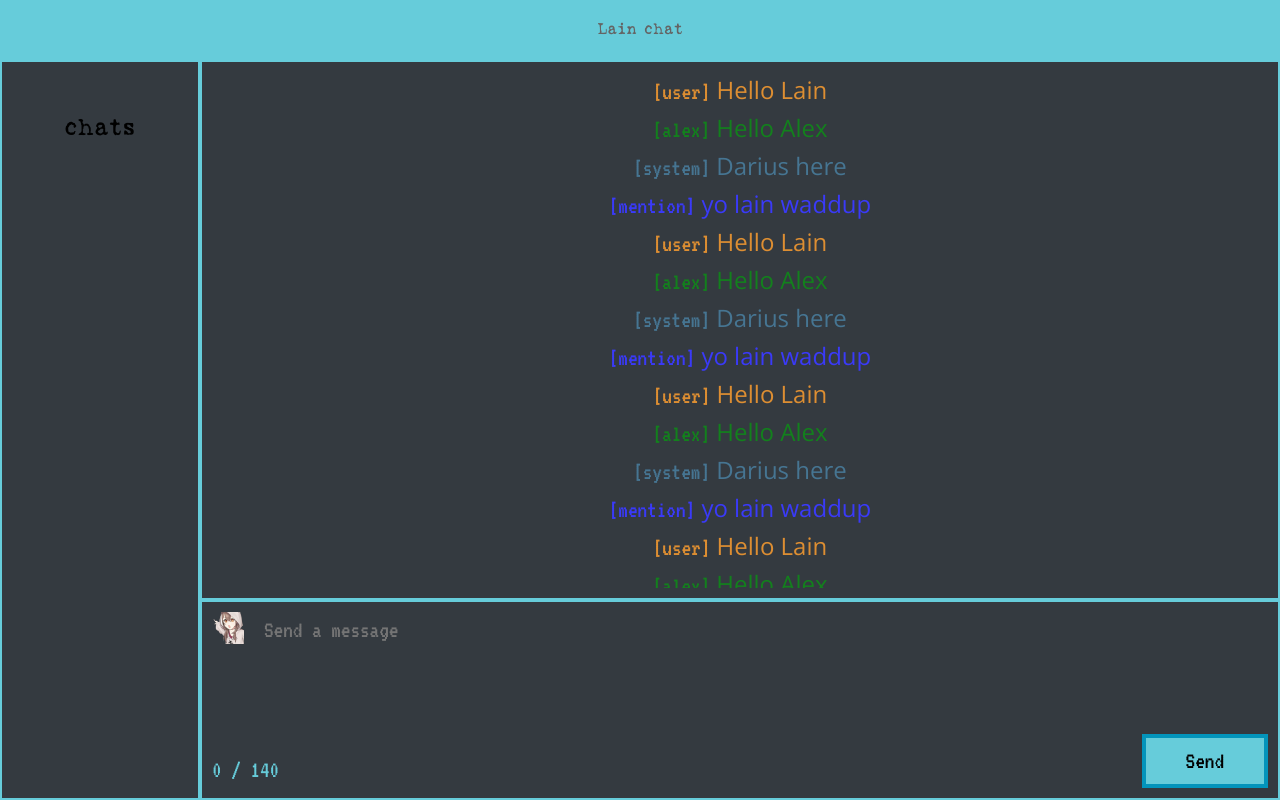
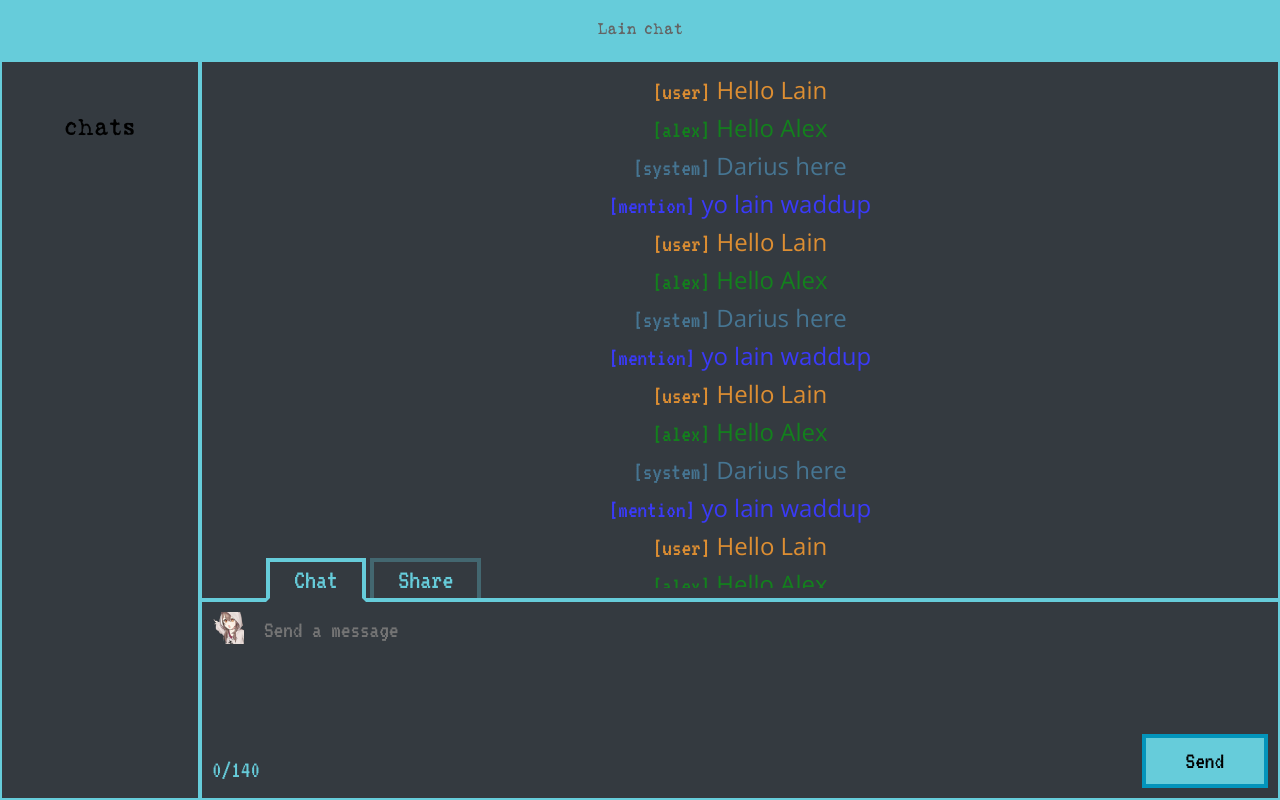
Before and after one commit to githubgerald/lain, a plain HTML site: page index.html in a window 1280 px wide. Drawn offline with Linux system fonts and the light colour scheme.

Commit message:
Chat / Share buttons
> Added functionality so only one can be on at a time
- Good positioning but its fake, only put there by random margins, need to find a better solution.
> JavaScript seems simple but can probably be optimised.

```diff
--- a/index.html
+++ b/index.html
@@ -46,6 +46,33 @@
     </div>
 
     <div class="textInputSection">
+
+        <div class="messageButtonsWrapper">
+            <div class="chatButtonWrapper">
+                <input
+                id="chatBtn"
+                name="chatButton"
+                value="Chat"
+                type="checkbox"
+                checked
+                />
+                <label for="chatBtn">
+                    <span>Chat</span>
+                </label>
+            </div>
+            <div class="shareButtonWrapper">
+                <input
+                id="shareBtn"
+                name="shareButton"
+                value="Share"
+                type="checkbox"
+                />
+                <label for="shareBtn">
+                    <span>Share</span>
+                </label>
+            </div>
+        </div>
+
         <label
         for="fileUpload"
         class="fileUploadButton"
@@ -57,7 +84,7 @@
         type="file"
         multiple
         accept="image/*"
-        >
+        />
 
         <textarea
         class="inputBox"
@@ -72,11 +99,11 @@
         id="txtSend"
         type="submit"
         value="Send"
-        >
+        />
 
         <div class="countWrapper">
             <p class="charCount">
-                <span id="char">0</span> / 140
+                <span id="char">0</span>/140
             </p>
         </div>
     </div>
--- a/scripts.js
+++ b/scripts.js
@@ -8,3 +8,24 @@ area.addEventListener('input', function () {
     let content = this.value;
     char.textContent = content.length;
 });
+
+// Chat / Share mode selector
+
+let chat = document.getElementById('chatBtn');
+let share = document.getElementById('shareBtn');
+
+chat.addEventListener("change", function() {
+    if (this.checked) {
+        share.checked = false
+        share.disabled = false
+        this.disabled = true
+    }
+})
+
+share.addEventListener("change", function() {
+    if (this.checked) {
+        chat.checked = false
+        chat.disabled = false
+        this.disabled = true
+    }
+})
--- a/styles.scss
+++ b/styles.scss
@@ -5,6 +5,7 @@
 // System
 $colour-primary: #66CCDA;
 $colour-secondary: #0394BB;
+$colour-primary-low-opacity: #66ccda50;
 $colour-user: #DD8E32;
 $colour-others: #13801D;
 $colour-admin: #467592;
@@ -245,6 +246,74 @@ h1, h2, h3, h4, h5, h6 {
     }
 }
 
+.messageButtonsWrapper {
+  display: flex;
+  margin-top: -52px;
+  margin-left: 50px;
+  padding: 10px 10px;
+  position: absolute;
+
+  .chatButtonWrapper {
+      input {
+        appearance: none;
+      }
+
+      label {
+        border-top: solid 4px $colour-primary-low-opacity;
+        border-right: solid 4px $colour-primary-low-opacity;
+        border-bottom: solid 3px $colour-primary;
+        border-left: solid 4px $colour-primary-low-opacity;
+        font-family: $font-mono;
+        font-size: $text-lg;
+        padding: 4px 24px;
+        background-color: transparent;
+        color: $colour-primary;
+      }
+
+      input:checked~label {
+        border-top: solid 4px $colour-primary;
+        border-right: solid 4px $colour-primary;
+        border-bottom: solid 4px $colour-dark;
+        border-left: solid 4px $colour-primary;
+        font-family: $font-mono;
+        font-size: $text-lg;
+        padding: 4px 24px;
+        background-color: transparent;
+        color: $colour-primary;
+      }
+  }
+
+  .shareButtonWrapper {
+      input {
+        appearance: none;
+      }
+
+      label {
+        border-top: solid 4px $colour-primary-low-opacity;
+        border-right: solid 4px $colour-primary-low-opacity;
+        border-bottom: solid 3px $colour-primary;
+        border-left: solid 4px $colour-primary-low-opacity;
+        font-family: $font-mono;
+        font-size: $text-lg;
+        padding: 4px 24px;
+        background-color: transparent;
+        color: $colour-primary;
+      }
+
+      input:checked~label {
+        border-top: solid 4px $colour-primary;
+        border-right: solid 4px $colour-primary;
+        border-bottom: solid 4px $colour-dark;
+        border-left: solid 4px $colour-primary;
+        font-family: $font-mono;
+        font-size: $text-lg;
+        padding: 4px 24px;
+        background-color: transparent;
+        color: $colour-primary;
+      }
+    }
+}
+
 .textInputSection {
     border: solid $border-width $border-colour;
     position: fixed;
```
Also changed, not shown: styles.css.
